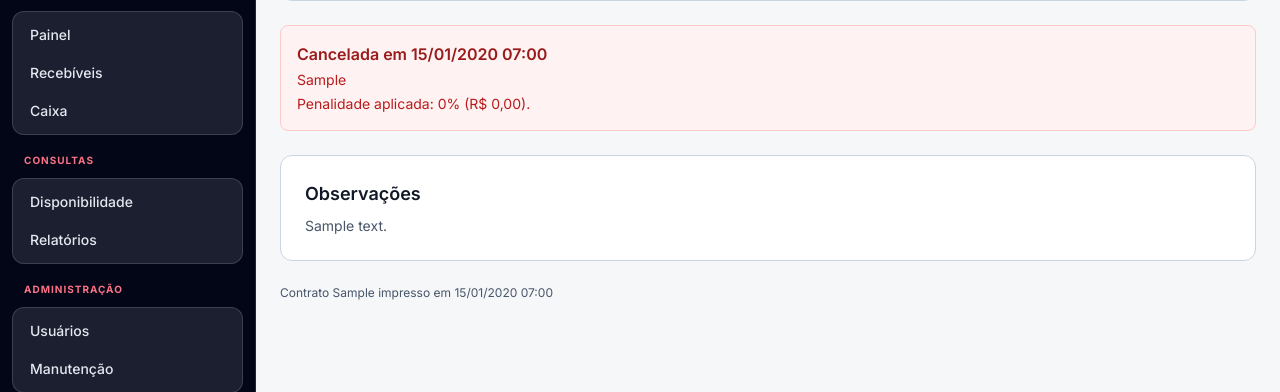
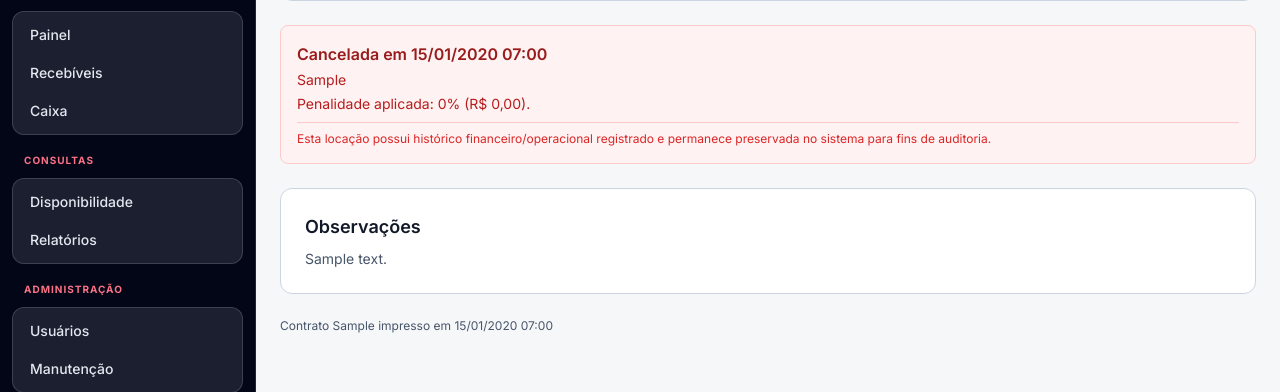
Before and after one commit to elvertoni/noivaecia, a Django app: page /locacoes/1/ in a window 1280 px wide. Shown: the part 636-1028 px from the top of the page. Run offline with Django 5.2, Linux system fonts and the light colour scheme; a user stored in the database is signed in; tables that the repository leaves empty hold one stand-in row (values such as "Sample post"); style sheets or scripts are compiled from the project's sources; some libraries are stand-ins or nearby versions.

Commit message:
ui(rentals): adiciona nota informativa no painel de cancelamento sobre auditoria

```diff
--- a/templates/rentals/rental_detail.html
+++ b/templates/rentals/rental_detail.html
@@ -151,6 +151,11 @@
           (R$ {{ rental.cancellation_penalty_amount|brl }}).
         </p>
       {% endif %}
+      {% if rental.receivables.all %}
+        <p class="text-xs text-red-600 mt-2 border-t border-red-200 pt-2">
+          Esta locação possui histórico financeiro/operacional registrado e permanece preservada no sistema para fins de auditoria.
+        </p>
+      {% endif %}
     </div>
   {% endif %}
 
```
